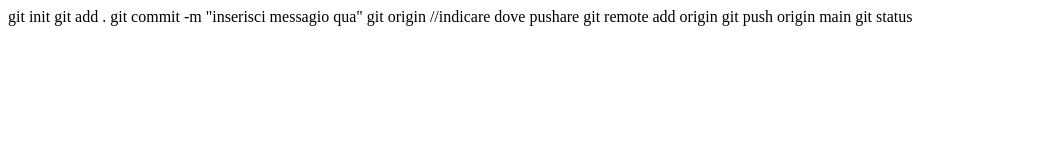
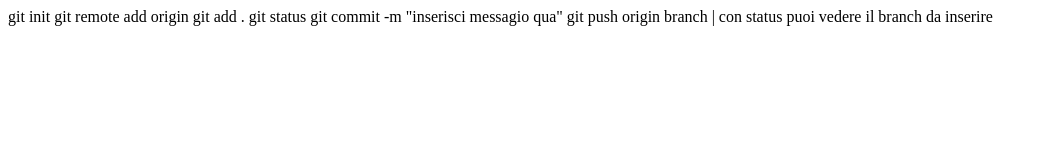
Before and after one commit to Gianni-0513/ciao, a plain HTML site: page index.html in a window 1280 px wide. Shown: the whole page, without its empty margins (0-1047 px from the left). Drawn offline with Linux system fonts and the light colour scheme.

Commit message:
second commit

```diff
--- a/index.html
+++ b/index.html
@@ -10,13 +10,11 @@
 
 <body>
     git init
+    git remote add origin
     git add .
+    git status
     git commit -m "inserisci messagio qua"
-    git origin //indicare dove pushare
-    git remote add origin
-    git push origin main
-
-    git status
+    git push origin branch | con status puoi vedere il branch da inserire
 
     <script src="script.js"></script>
 </body>
```
